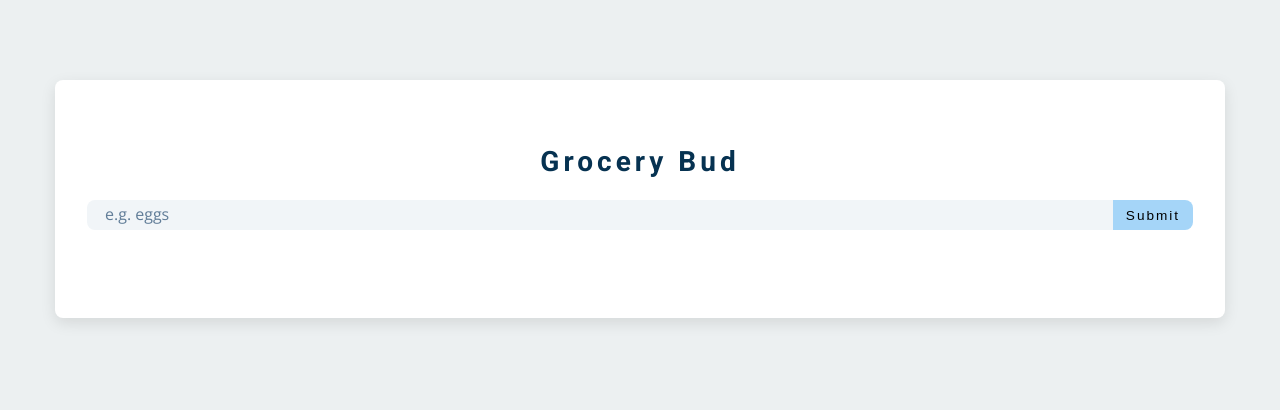
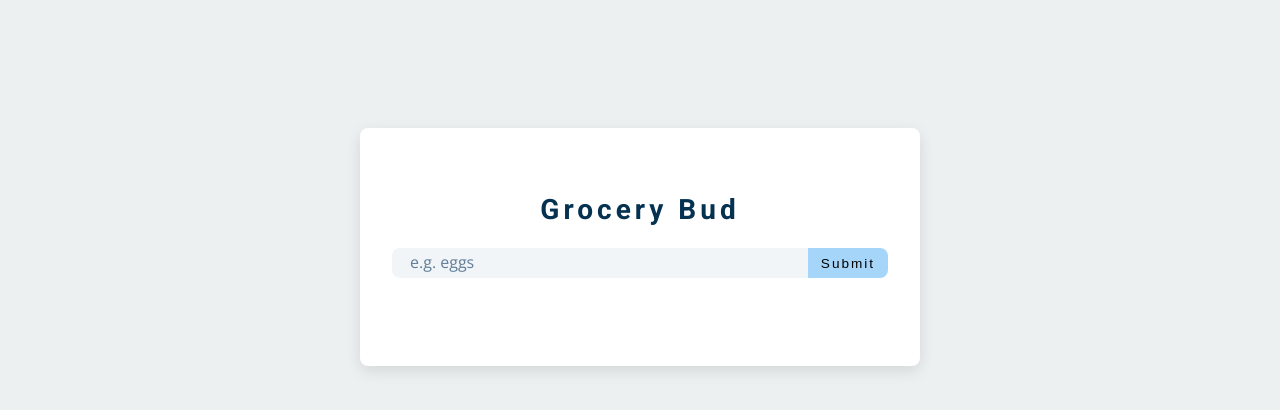
Before and after one commit to dhanesh-vishwakarma-a6/Vanilla-JS-Projects, a plain HTML site: page 14-grocery-bud/index.html in a window 1280 px wide. Drawn offline with nearby package versions, Linux system fonts and the light colour scheme.

Commit message:
changed the .section-center

```diff
--- a/14-grocery-bud/styles/global.css
+++ b/14-grocery-bud/styles/global.css
@@ -219,10 +219,10 @@ main {
 
 .section-center {
   width: 90vw;
-  margin: 5rem auto;
-  max-width: 1170px;
+  margin: 0 auto;
+  max-width: 35rem;
+  margin-top: 8rem;
 }
-
 @media screen and (min-width: 992px) {
   .section-center {
     width: 95vw;
```
